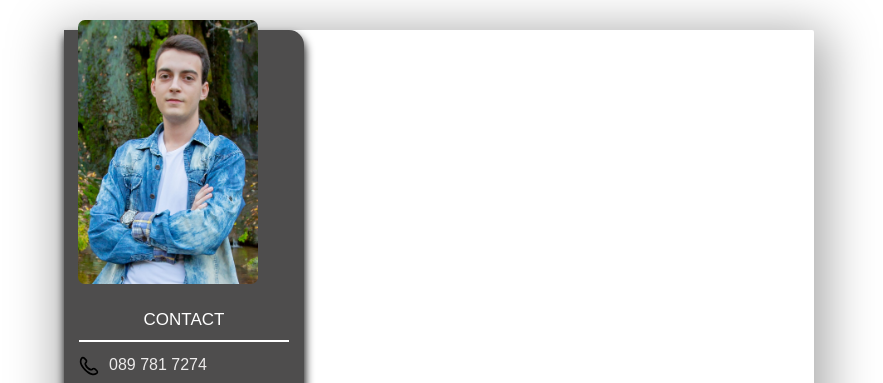
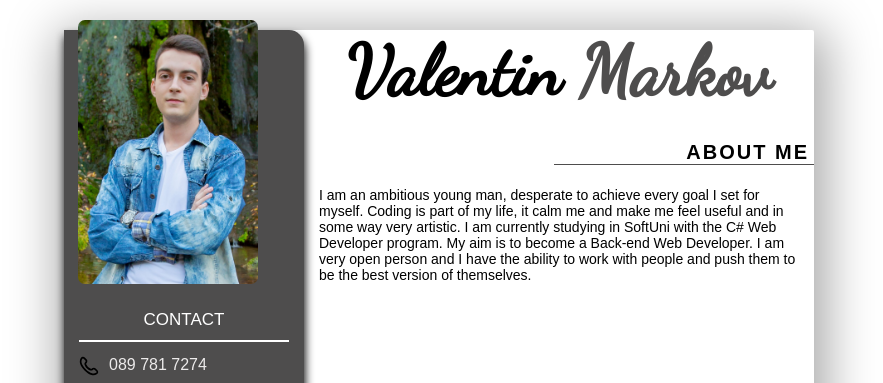
Before and after one commit to valyo132/CV, a plain HTML site: page homePage.html in a window 1280 px wide. Shown: the top 383 px of the page, without its empty margins (201-1084 px from the left). Drawn offline with Linux system fonts and the light colour scheme; a web font is replaced by a local one.

Commit message:
Added About me info

```diff
--- a/homePage.html
+++ b/homePage.html
@@ -7,11 +7,17 @@
     <link rel="stylesheet" href="styles/home.css">
     <link rel="stylesheet" href="styles/general.css">
     <link rel="stylesheet" href="styles/leftSide.css">
+    <link rel="stylesheet" href="styles/rightSide.css">
 
     <!-- Font (Open Sans) -->
     <link rel="preconnect" href="https://fonts.googleapis.com">
     <link rel="preconnect" href="https://fonts.gstatic.com" crossorigin>
     <link href="https://fonts.googleapis.com/css2?family=Martian+Mono:wght@300;800&family=Open+Sans:wght@400;600&family=Roboto:wght@400;700&display=swap" rel="stylesheet">
+
+    <!-- Font Dancing Script -->
+    <link rel="preconnect" href="https://fonts.googleapis.com">
+    <link rel="preconnect" href="https://fonts.gstatic.com" crossorigin>
+    <link href="https://fonts.googleapis.com/css2?family=Dancing+Script&family=Martian+Mono:wght@300;800&family=Open+Sans:wght@400;600&family=Roboto:wght@400;700&display=swap" rel="stylesheet">
 
 </head>
 <body>
@@ -92,6 +98,21 @@
 
             </div>
         </div>
+
+        <div class="rightSide">
+            <h3 class="name">Valentin <span class="last-name">Markov</span> </h3>
+
+            <h4 class="paragraph">ABOUT ME</h4>
+
+            <div class="text">
+                I am an ambitious young man, desperate to achieve every goal I set for myself.
+                Coding is part of my life, it calm me and make me feel useful and in some way
+                very artistic. I am currently studying in SoftUni with the C# Web Developer
+                program. My aim is to become a Back-end Web Developer. I am very open person
+                and I have the ability to work with people and push them to be the best version
+                of themselves.
+            </div>
+        </div>
     </div>
 </body>
 </html>
--- a/styles/home.css
+++ b/styles/home.css
@@ -1,5 +1,7 @@
 .template {
     position: relative;
+    display: grid;
+    grid-template-columns: 240px 1fr;
     width: 750px;
     height: 900px;
     margin-top: 30px;
--- /dev/null
+++ b/styles/rightSide.css
@@ -0,0 +1,28 @@
+.name {
+    font-family: 'Dancing Script', cursive;
+    font-size: 70px;
+    text-align: center;
+    margin: 0;
+}
+
+.last-name {
+    color: rgb(78, 77, 77);
+}
+
+.paragraph {
+    font-size: 20px;
+    letter-spacing: 2px;
+    font-family: Arial, Helvetica, sans-serif;
+    font-weight: bold;
+    text-align: right;
+    margin-left: 250px;
+    padding-right: 5px;
+    margin-bottom: 7px;
+    border-bottom: 1px solid rgb(78, 77, 77);
+}
+
+.text {
+    font-family: Arial, Helvetica, sans-serif;
+    font-size: 14px;
+    padding: 15px;
+}
```
